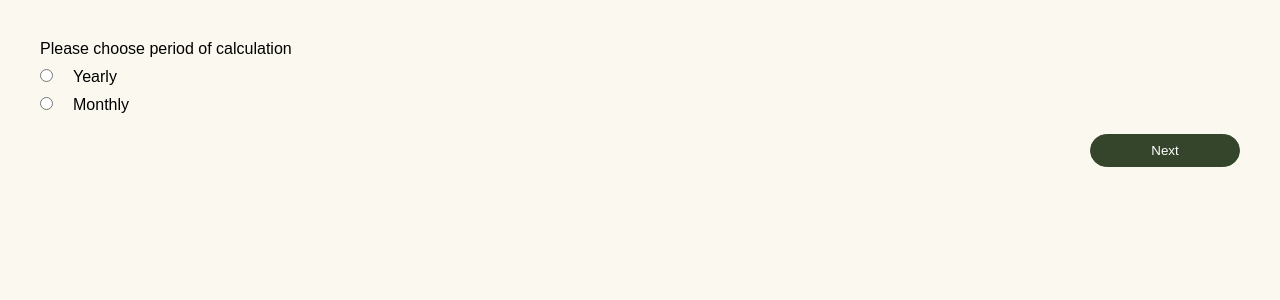
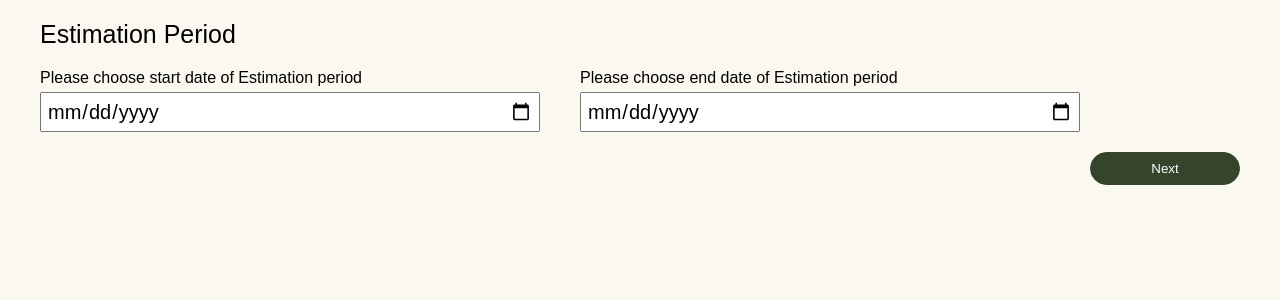
Before and after one commit to jainofcsubham/carbon_footprint, a React (Vite) app: page /forgot-password in a window 1280 px wide. Shown: the top 300 px of the page. Built offline with nearby package versions, Linux system fonts and the light colour scheme.

Commit message:
feat: Added dates

```diff
--- a/src/components/category/Category.tsx
+++ b/src/components/category/Category.tsx
@@ -1,10 +1,11 @@
 import React, { useCallback, useEffect, useState } from "react";
 import "./Category.css";
+import moment from "moment";
 
 interface Question {
   question: string;
-  answer: number;
-  type: "input" | "radio";
+  answer: number | Date | null;
+  type: "input" | "radio" | "date";
   factor: number;
   options?: Array<{
     label: string;
@@ -40,6 +41,40 @@ export const Category = (props: CategoryProps) => {
     });
   };
 
+  // const onDateChange = (value : Date,qIndex : number) => {
+
+  //   let newCategory :Category= {
+  //     ...localCategory,
+  //     questions : localCategory.questions.map((each,index) => {
+  //       if(index == qIndex) return {...each,answer:value}
+  //       return {...each}
+  //     })
+  //   }
+
+  //   setLocalCategory((categoryVar) => {
+  //     return {
+  //       ...categoryVar,
+  //       questions: categoryVar.questions.map((each, index) => {
+  //         if (index == qIndex) return { ...each, answer: value };
+  //         return { ...each };
+  //       }),
+  //     };
+  //   });
+  // }
+
+  const onDateChange = useCallback((value:Date,qIndex:number) => {
+    let newCategory :Category= {
+      ...localCategory,
+      questions : localCategory.questions.map((each,index) => {
+        if(index == qIndex) return {...each,answer:value}
+        return {...each}
+      })
+    }
+
+    setLocalCategory(newCategory)
+    setCategoryAnswers(newCategory)
+  },[localCategory])
+
   const onTabChange = () => {
     setCategoryAnswers(localCategory);
   };
@@ -72,17 +107,30 @@ export const Category = (props: CategoryProps) => {
               <div className="question_box">
                 <div className="question_box">{question.question}</div>
                 <div className="input_box">
-                  {question.type == "input" ? (
+                  {question.type == "input"  && (
                     <input
                       className="number_input"
                       type="text"
-                      value={question.answer}
+                      value={String(question.answer)}
                       onChange={(e: React.ChangeEvent<HTMLInputElement>) =>
                         onNumberChange(Number(e.target.value), index)
                       }
                       onBlur={onTabChange}
                     />
-                  ) : (
+                  ) }
+                  {
+                    question.type == 'date' &&  (
+                      <input
+                      className="number_input"
+                      type="date"
+                      value={moment(question.answer).format("yyyy-MM-DD")}
+                      onChange={(e: React.ChangeEvent<HTMLInputElement>) =>
+                        onDateChange(new Date(e.target.value), index)
+                      }
+                    />
+                    )
+                  }
+                  { question.type == 'radio'  && (
                     <>
                       {question.options &&
                         question.options.map((option, oIndex) => {
--- a/src/components/useAxios.tsx
+++ b/src/components/useAxios.tsx
@@ -1,27 +1,30 @@
-import axios, { AxiosRequestConfig } from 'axios';
+import axios, { AxiosRequestConfig } from "axios";
 
-const baseUrl = "https://cfokegxlbe.execute-api.ap-south-1.amazonaws.com/dev/"
-
+const baseUrl = "https://2bikh722cf.execute-api.ap-south-1.amazonaws.com/dev";
 
 export const useAxios = () => {
+  const doCall = async (config: AxiosRequestConfig) => {
+    const token = localStorage.getItem("idToken");
 
-   const doCall = async (config : AxiosRequestConfig)  => {
-    try{
-        const data: Record<string,unknown> =  await axios({
-            baseURL : baseUrl,
-            ...config,
-        })
-        return {
-            status : "success",
-            data,
-        }
-    }catch(e){
-        return {
-            status : "error",
-            errorDetails : e
-        }
+    try {
+      const data: Record<string, unknown> = await axios({
+        baseURL: baseUrl,
+        headers: {
+          Authorization: token ? `Bearer ${token}` : undefined,
+        },
+        ...config,
+      });
+      return {
+        status: "success",
+        data,
+      };
+    } catch (e) {
+      return {
+        status: "error",
+        errorDetails: e,
+      };
     }
-    }
+  };
 
-    return {doCall}
-}
+  return { doCall };
+};
--- a/src/pages/calculator/Calculator.tsx
+++ b/src/pages/calculator/Calculator.tsx
@@ -1,11 +1,12 @@
 import { useState } from "react";
 import "./Calculator.css";
 import { Category } from "../../components/category/Category";
+import moment from "moment";
 
 interface Question {
   question: string;
-  answer: number;
-  type: "input" | "radio";
+  answer: number | Date | null;
+  type: "input" | "radio" | "date";
   options?: Array<{
     label: string;
     value: number;
@@ -25,25 +26,19 @@ interface ICalculatorProps {
 
 const staticQuestions: Array<Category> = [
   {
-    category: "",
+    category: "Estimation Period",
     questions: [
       {
-        question: "Please choose period of calculation",
-        answer: -1,
-        type: "radio",
+        question: "Please choose start date of Estimation period",
+        type: "date",
         factor: 0,
-        options: [
-          {
-            label: "Yearly",
-            value: 0,
-            factor: 0,
-          },
-          {
-            label: "Monthly",
-            value: 1,
-            factor: 0,
-          },
-        ],
+        answer : null
+      },
+      {
+        question: "Please choose end date of Estimation period",
+        type: "date",
+        factor: 0,
+        answer : null
       },
     ],
   },
@@ -209,13 +204,13 @@ export const Calculator = ({ askToSave = false }: ICalculatorProps) => {
     questions.forEach((category) => {
       category.questions.forEach((each) => {
         if (each.type == "input") {
-          ans = ans + each.answer * each.factor;
+          ans = ans + Number(each.answer) * each.factor;
         } else if (each.type == "radio" && category.category == "Food Habits") {
           if (each.options && each.options.length) {
-            let dividingFactor = questions[0].questions[0].answer == 0 ? 1 : 12;
+            const daysCount = moment(questions[0].questions[1].answer).diff(moment(questions[0].questions[0].answer),'days');
             each.options.forEach((option) => {
               if (option.value == each.answer) {
-                ans = ans + option.factor / dividingFactor;
+                ans = ans + (option.factor * daysCount/ 365);
               }
             });
           }
--- a/src/pages/login/Login.tsx
+++ b/src/pages/login/Login.tsx
@@ -52,6 +52,8 @@ export const Login = () => {
       },
     });
     if (res.data && res.data.status == 200) {
+      const idToken:any = res.data && res.data.idToken ? res.data.idToken : ''
+      localStorage.setItem('idToken',idToken)
       nav("/dashboard/calculator");
     } else {
       alert("Something went wrong!! Please try again.");
```
